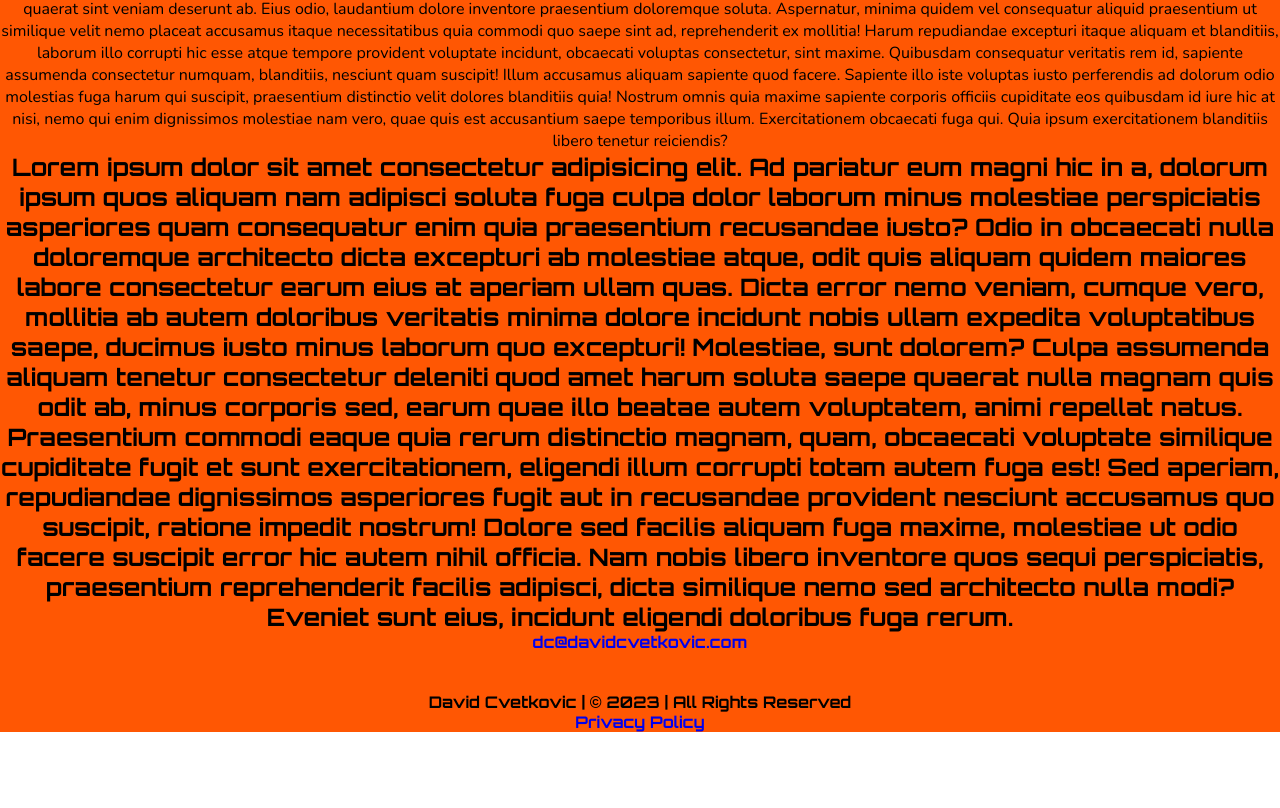
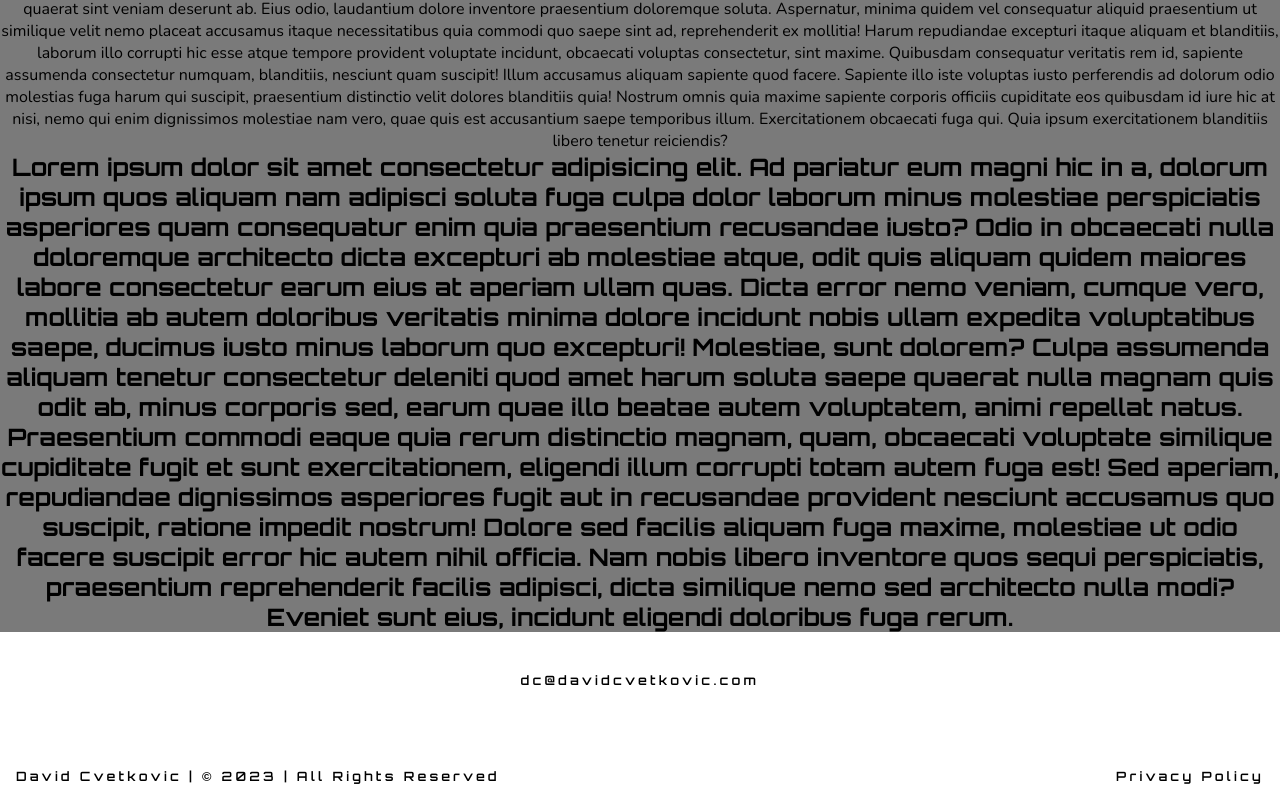
Before and after one commit to Davidphdc/DC_DESIGN, a website: page index.html in a window 1280 px wide. Shown: the part 732-1540 px from the top of the page. Before the commit the page ends 1464 px from the top, so only its background shows below. Drawn offline with nearby package versions, Linux system fonts and the light colour scheme.

Commit message:
Please do so

```diff
--- a/css/style.css
+++ b/css/style.css
@@ -16,6 +16,7 @@ html {
 
 body {
   font-family: "Orbitron", sans-serif;
+  background-color: #222222;
 }
 
 p {
@@ -47,6 +48,7 @@ a {
   display: flex;
   padding: 0 6.25rem;
   transition: 0.6s;
+  background-color: #222222;
 }
 .header .logo img {
   height: 4rem;
@@ -153,7 +155,7 @@ a {
   color: #ff5703;
 }
 .header.sticky {
-  background: none;
+  background-color: #222222;
   padding: 0.325rem 0.625rem;
 }
 .header.sticky .logo img {
@@ -167,7 +169,7 @@ a {
 }
 
 #app {
-  background-color: #ff5703;
+  background-color: rgba(255, 255, 255, 0.4);
   margin: auto;
   margin-top: 6rem;
   max-width: 100rem;
@@ -180,4 +182,51 @@ a {
   #app {
     max-width: 10rem;
   }
+}
+
+.footer {
+  display: flex;
+  position: relative;
+  width: 100%;
+}
+.footer .section {
+  display: flex;
+  position: relative;
+  flex-direction: column;
+  text-align: center;
+  letter-spacing: 0.2rem;
+  line-height: 2rem;
+  background-color: #ffffff;
+  padding: 2rem 0 1rem 0;
+  width: 100%;
+  color: #000000;
+  list-style: none;
+}
+.footer .section a {
+  color: #000000;
+  transition: 400ms ease-in-out;
+  text-decoration: none;
+}
+.footer .section a:hover {
+  color: #ff5703;
+  transform: scale(1.2);
+  transition: 400ms ease-in-out;
+}
+.footer .section h4 {
+  font-weight: 600;
+  font-size: 0.8rem;
+}
+@media (max-width: 63.9375em) {
+  .footer .section h4 {
+    font-size: 0.6rem;
+  }
+}
+.footer .basefooter {
+  padding: 0 1rem;
+  display: flex;
+  justify-content: space-between;
+}
+.footer .basefooter a h4:hover {
+  color: #ff5703;
+  transition: 400ms ease-in-out;
 }/*# sourceMappingURL=style.css.map */
```
Also changed, not shown: 1 other file.
